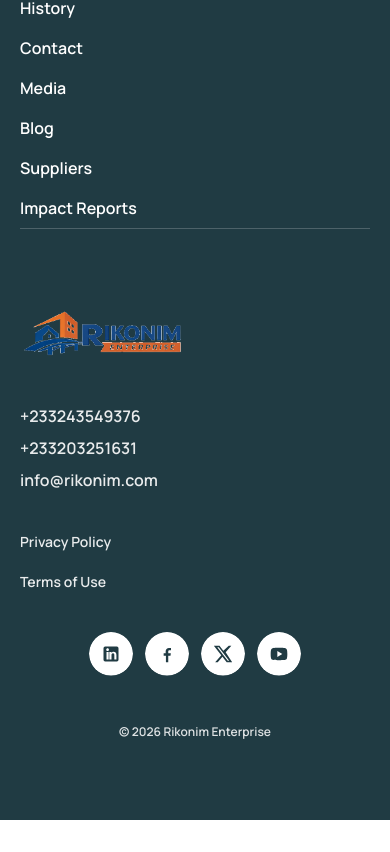
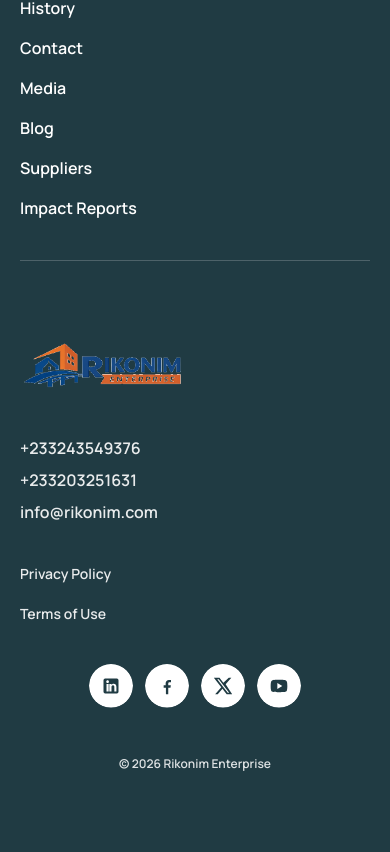
Before and after one commit to chillboy0101/rikonim-enterprise, a Next.js app: page / in a window 390 px wide. Shown: the part 6518-7370 px from the top of the page. Before the commit the page ends 7338 px from the top, so only its background shows below. Built offline with nearby package versions, Linux system fonts and the light colour scheme; no server answers.

Commit message:
Adjust footer divider spacing on mobile

```diff
--- a/src/components/SiteFooter.tsx
+++ b/src/components/SiteFooter.tsx
@@ -106,9 +106,9 @@ export function SiteFooter() {
 
         <div className="flex-1" />
 
-        <div className="mt-2 h-px w-full bg-white/20" />
+        <div className="my-10 h-px w-full bg-white/20 md:my-2" />
 
-        <div className="grid gap-10 py-20 md:grid-cols-12 md:items-start md:gap-x-16 md:py-24 lg:gap-x-20">
+        <div className="grid gap-10 pb-20 pt-10 md:grid-cols-12 md:items-start md:gap-x-16 md:py-24 lg:gap-x-20">
           <div className="min-w-0 md:col-span-3">
             <Link href="/" className="inline-flex items-start">
               <BrandLogo className="h-12 w-[210px] sm:h-12 sm:w-[240px]" />
```
